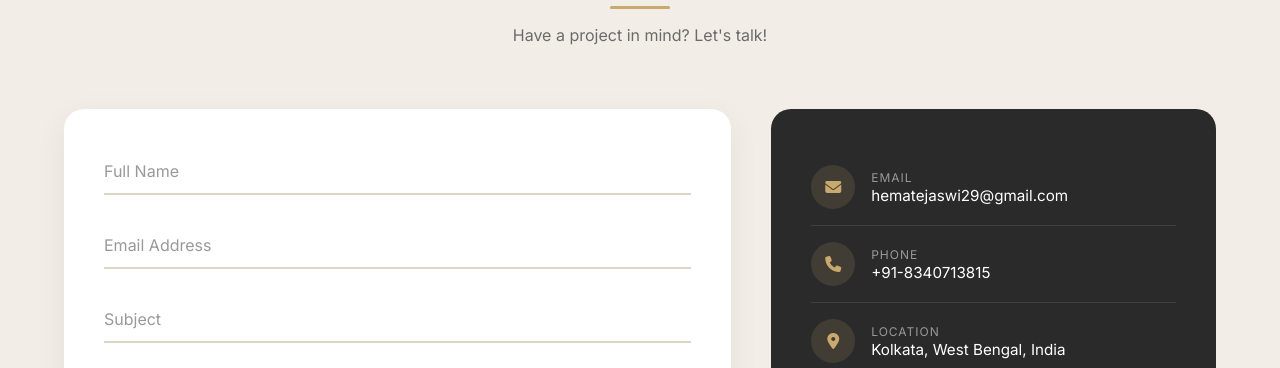
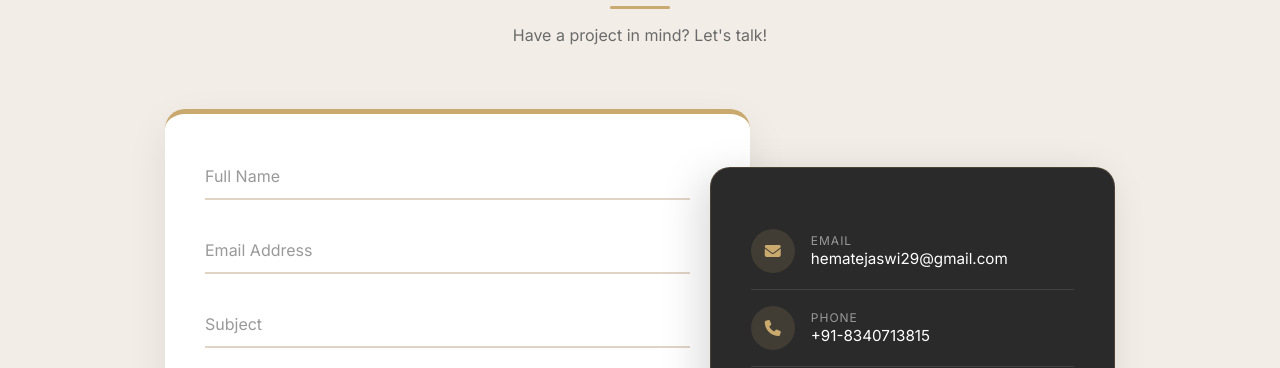
Before and after one commit to hematejaswi-30/my-first-portfolio, a website: page index.html in a window 1280 px wide. Shown: the part 7420-7788 px from the top of the page. Drawn offline with nearby package versions, Linux system fonts and the light colour scheme; animation ran at ten frames a second.

Commit message:
style: redesign contact section with overlap and golden accents

```diff
--- a/assets/css/style.css
+++ b/assets/css/style.css
@@ -1194,17 +1194,22 @@ body {
 }
 
 .contact-grid {
-  display: grid;
-  grid-template-columns: 1.2fr 0.8fr;
-  gap: 40px;
-  align-items: start;
+  display: flex;
+  align-items: center;
+  justify-content: center;
+  max-width: 950px;
+  margin: 0 auto;
 }
 
 .contact-form {
+  flex: 1.2;
   background: #fff;
-  padding: 40px;
+  padding: 40px 60px 40px 40px;
   border-radius: 20px;
-  box-shadow: 0 8px 32px rgba(0,0,0,0.06);
+  box-shadow: 0 15px 40px rgba(0,0,0,0.08);
+  z-index: 1;
+  margin-right: -40px;
+  border-top: 5px solid #C9A96E;
 }
 
 .form-field {
@@ -1293,10 +1298,15 @@ body {
 }
 
 .contact-info {
+  flex: 0.8;
   background: #2a2a2a;
-  padding: 40px;
+  padding: 45px 40px;
   border-radius: 20px;
   color: #fff;
+  z-index: 2;
+  position: relative;
+  box-shadow: -10px 10px 40px rgba(0,0,0,0.15);
+  border: 1px solid rgba(201,169,110,0.2);
 }
 
 .contact-row {
@@ -1516,7 +1526,14 @@ body {
     right: auto !important;
   }
 
-  .contact-grid { grid-template-columns: 1fr; }
+  .contact-grid {
+    flex-direction: column;
+    gap: 30px;
+  }
+  .contact-form {
+    margin-right: 0;
+    padding: 30px;
+  }
 
   .achievements-stats {
     flex-wrap: wrap;
```
